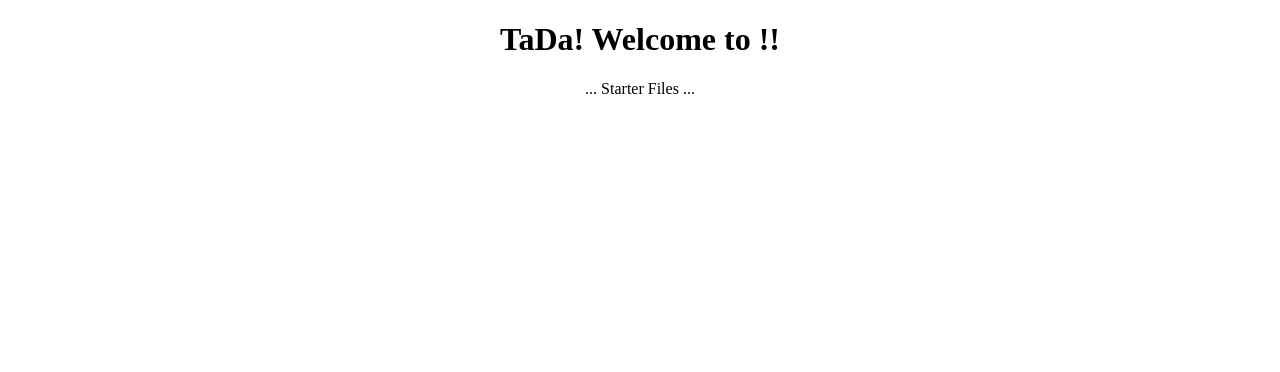
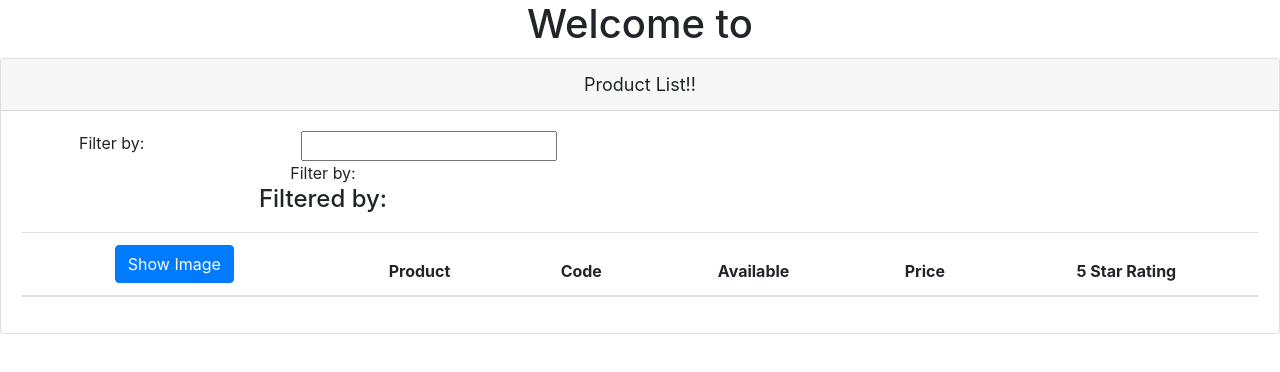
Before and after one commit to Facusa7/APM-Angular6, an Angular app: page / in a window 1280 px wide. Shown: the top 372 px of the page. Built offline with nearby package versions, Linux system fonts and the light colour scheme.

Commit message:
Product list component created

```diff
--- a/package.json
+++ b/package.json
@@ -20,7 +20,9 @@
     "@angular/platform-browser": "^6.0.3",
     "@angular/platform-browser-dynamic": "^6.0.3",
     "@angular/router": "^6.0.3",
+    "bootstrap": "^4.1.3",
     "core-js": "^2.5.4",
+    "font-awesome": "^4.7.0",
     "rxjs": "^6.0.0",
     "zone.js": "^0.8.26"
   },
--- a/src/app/app.component.html
+++ b/src/app/app.component.html
@@ -1,7 +1,5 @@
 <!--The whole content below can be removed with the new code.-->
 <div style="text-align:center">
-  <h1>
-    TaDa! Welcome to {{title}}!!
-  </h1>
-  ... Starter Files ...
+  <h1>Welcome to {{title}}</h1>
+  <pm-products></pm-products>
 </div>
--- a/src/app/app.module.ts
+++ b/src/app/app.module.ts
@@ -2,9 +2,10 @@
 import { NgModule } from '@angular/core';
 
 import { AppComponent } from './app.component';
+import { ProductListComponent } from './products/product-list.component';
 
 @NgModule({
-  declarations: [AppComponent],//this component belongs to this module
+  declarations: [AppComponent, ProductListComponent],//this component belongs to this module
   imports: [BrowserModule], //Every Angular application must import this, so the browsers can interpretate the angular modules.
   bootstrap: [AppComponent] //Defines the startup component of the application.
 })
--- /dev/null
+++ b/src/app/products/product-list.component.html
@@ -0,0 +1,39 @@
+<div class="card">
+    <div class="card-header">
+        {{pageTitle}}
+    </div>
+    <div class="card-body">
+        <div class="row">
+            <div class="col-md-2">Filter by: </div>
+            <div class="col-md-4">
+                <input type="text" />
+            </div>
+        </div>
+        <div class="row">
+            <div class="col-md-6">Filter by:
+                <h4>Filtered by:</h4>
+            </div>
+        </div>
+        <div class="table-responsive">
+            <table class="table">
+                <thead>
+                    <tr>
+                        <th>
+                            <button class='btn btn-primary'>
+                                Show Image
+                            </button>
+                        </th>
+                        <th>Product</th>
+                        <th>Code</th>
+                        <th>Available</th>
+                        <th>Price</th>
+                        <th>5 Star Rating</th>
+                    </tr>
+                </thead>
+                <tbody>
+
+                </tbody>
+            </table>
+        </div>
+    </div>
+</div>
--- /dev/null
+++ b/src/app/products/product-list.component.ts
@@ -0,0 +1,9 @@
+import { Component } from "@angular/core";
+
+@Component({
+    selector: 'pm-products',
+    templateUrl: './product-list.component.html'
+})
+export class ProductListComponent {
+    pageTitle: string = 'Product List!!'
+}
--- a/src/styles.css
+++ b/src/styles.css
@@ -1,4 +1,7 @@
 /* You can add global styles to this file, and also import other style files */
+@import "~bootstrap/dist/css/bootstrap.min.css";
+@import "~font-awesome/css/font-awesome.min.css";
+
 div.card-header {
  font-size: large;
 }
```
Also changed, not shown: 1 other file (tests, documents, lock files or other folders).
